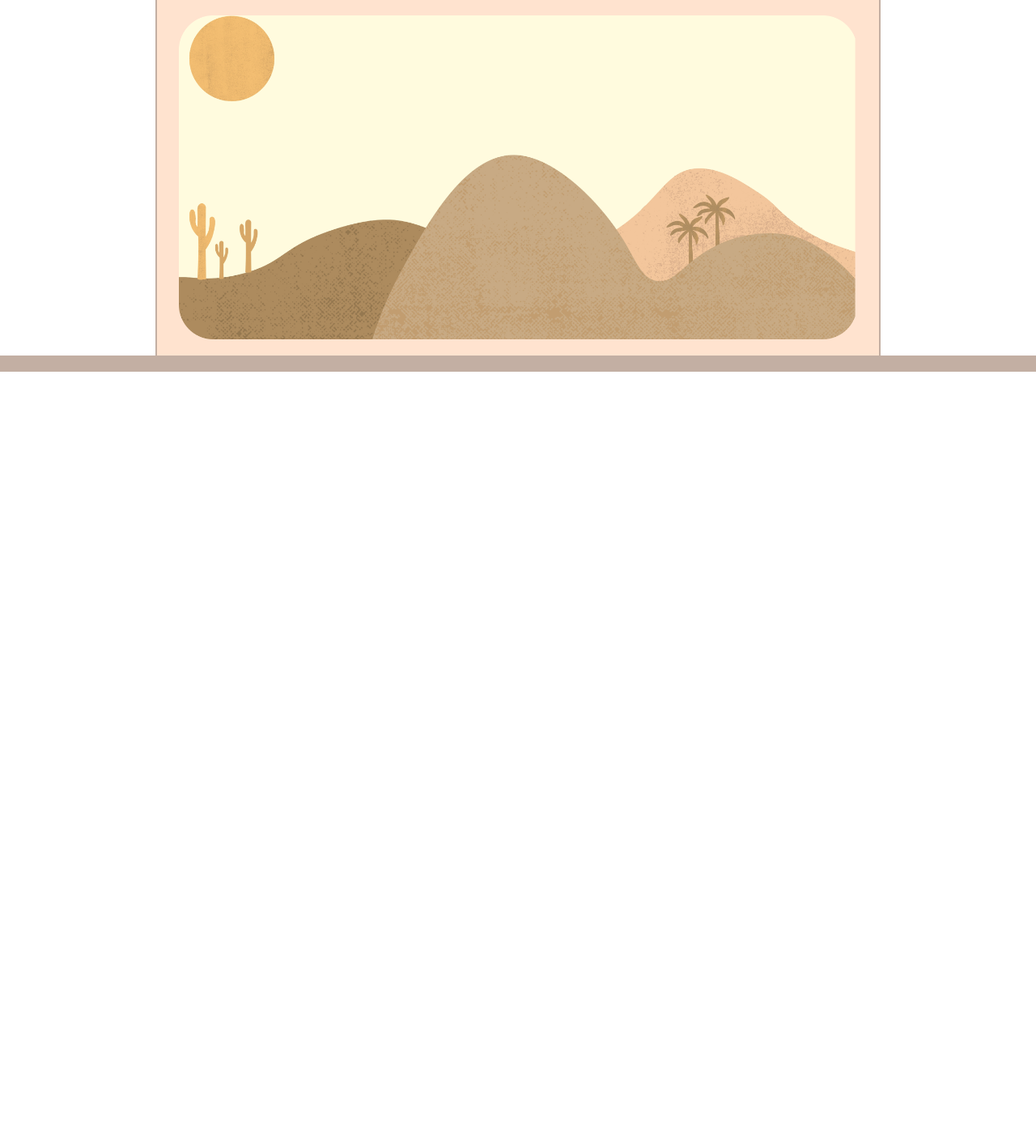
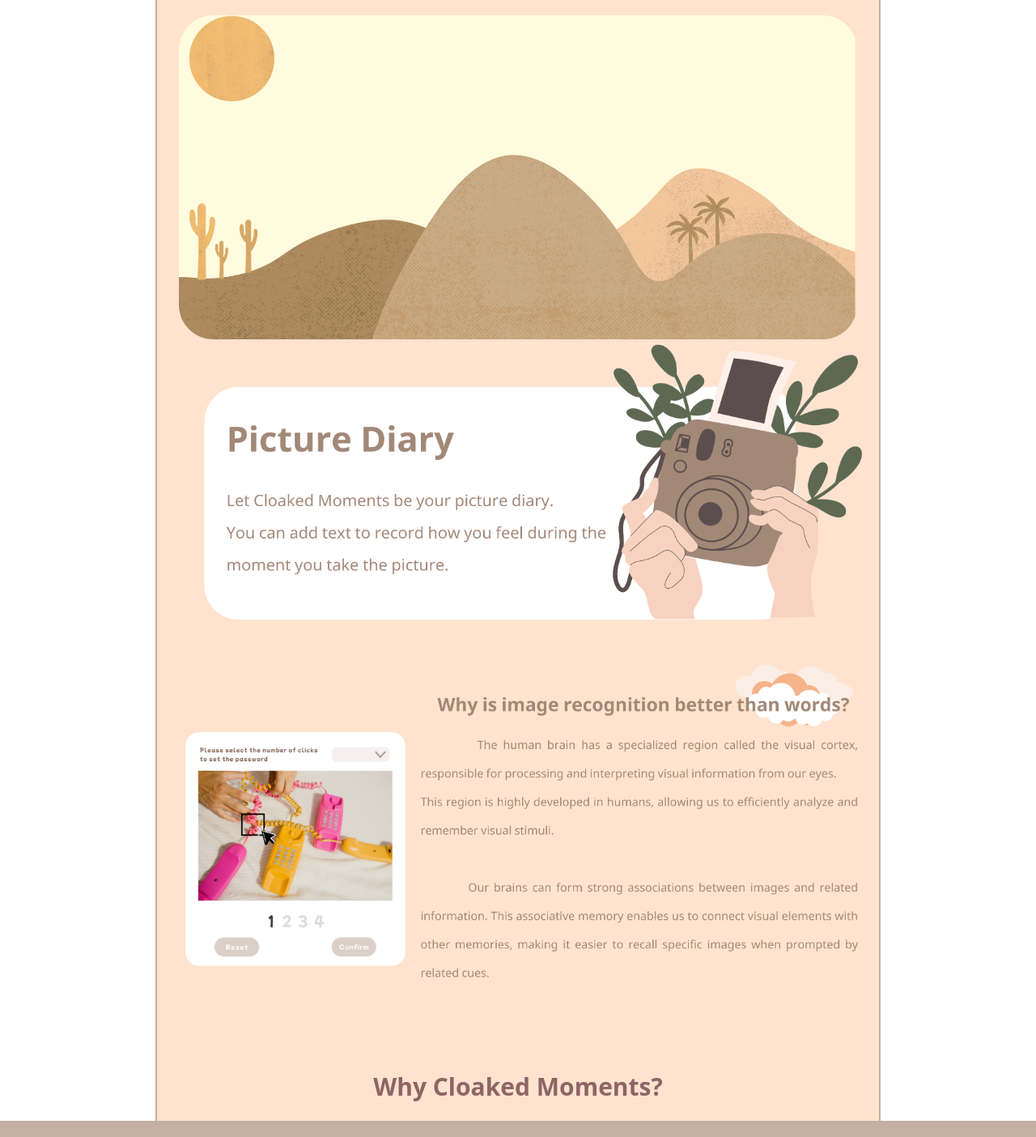
Before and after one commit to Morrok/utcc-secret-photo, a Django app: page / in a window 1280 px wide. Shown: the part 259-1663 px from the top of the page at 81% size. Before the commit the page ends 718 px from the top, so only its background shows below. Run offline with Django 4.2, Linux system fonts and the light colour scheme; some libraries are stand-ins or nearby versions.

Commit message:
update homepage2

```diff
--- a/secret_photo/static/css/styles.css
+++ b/secret_photo/static/css/styles.css
@@ -25,3 +25,41 @@
   background-color: rgba(255, 0, 0, 0.3); /* Adjust as needed */
   cursor: pointer;
 }
+
+.carousel-container {
+  position: relative;
+  width: 100%;
+  height: 400px; /* Adjust the height as needed */
+  overflow: hidden;
+}
+
+.carousel-container img {
+  position: absolute;
+  top: 0;
+  left: 0;
+  width: 100%;
+  height: 100%;
+  opacity: 0;
+  transition: opacity 0.5s ease-in-out; /* Add a smooth transition effect */
+}
+
+.carousel-container img.active {
+  opacity: 1;
+}
+/*for Why is Cloaked Moments better than other photo capture applications on mobile?*/
+.headline-container {
+  text-align: center;
+  margin-top: 100px; /* Adjust the margin as needed */
+}
+
+.headline {
+  font-size: 30px; /* Adjust the font size as needed */
+  font-weight: bold;
+  color: #8e6565; /* Initial color of the headline */
+  transition: color 0.3s; /* Add a smooth transition effect */
+}
+
+.headline:hover {
+  color: rgb(85, 68, 64); /* Color when hovering over the headline */
+  cursor: pointer; /* Show pointer cursor on hover */
+}
--- a/secret_photo/static/css/styles2.css
+++ b/secret_photo/static/css/styles2.css
@@ -94,6 +94,7 @@ footer {
   --bs-btn-disabled-border-color: brown;
 }
 
+
 /* Media Queries */
 /* For tablets and larger devices */
 @media screen and (min-width: 768px) {
@@ -120,6 +121,9 @@ footer {
   .logo-label {
     font-size: 55px;
   }
+  .carousel-container img {
+    height: 100%;
+  }
 }
 
 /* For mobile devices */
@@ -140,4 +144,7 @@ footer {
   .logo-label {
     font-size: 24px;
   }
+  .carousel-container img {
+    height: 40%;
+  }
 }
--- a/secret_photo/templates/secret_photo/homepage2.html
+++ b/secret_photo/templates/secret_photo/homepage2.html
@@ -3,7 +3,62 @@
 {% block content %}
     <div id="image-container">
         <img src="static/assets/img/rectangle-1.png" alt="">
+        <!-- <img src="static/assets/img/picture_diary.png" alt="">
+        <img src="static/assets/img/security_simplified.png" alt="">
+        <img src="static/assets/img/unlock_password.png" alt=""> -->
     </div>
+    <div class="carousel-container">
+          <img src="static/assets/img/picture_diary.png" alt="{{ image.title }}">
+          <img src="static/assets/img/security_simplified.png" alt="{{ image.title }}">
+          <img src="static/assets/img/un_picture.png" alt="{{ image.title }}">
+          <img src="static/assets/img/Pass_setting.png" alt="{{ image.title }}">
+      </div>
+      <div id="image-container">
+        <img src="static/assets/img/unlock_password.png" alt="">
+    </div>
+    <div class="headline-container">
+        <div class="headline">Why Cloaked Moments?</div>
+    </div>
+    <script>
+        const images = document.querySelectorAll(".carousel-container img");
+        let currentIndex = 0;
+        let timer;
 
+        function showImage(index) {
+        images.forEach((img, i) => {
+            if (i === index) {
+            img.classList.add("active");
+            } else {
+            img.classList.remove("active");
+            }
+        });
+        }
 
+        function nextImage() {
+        currentIndex = (currentIndex + 1) % images.length;
+        showImage(currentIndex);
+        }
+
+        function prevImage() {
+        currentIndex = (currentIndex - 1 + images.length) % images.length;
+        showImage(currentIndex);
+        }
+
+        function startTimer() {
+        timer = setInterval(nextImage, 10000); // Change image every 10 seconds
+        }
+
+        function stopTimer() {
+        clearInterval(timer);
+        }
+
+        const carouselContainer = document.querySelector(".carousel-container");
+
+        carouselContainer.addEventListener("mouseenter", stopTimer);
+        carouselContainer.addEventListener("mouseleave", startTimer);
+
+        showImage(currentIndex); // Show the first image initially
+        startTimer(); // Start the automatic image change on page load
+
+    </script>
 {% endblock %}
```
Also changed, not shown: secret_photo/static/assets/img/Pass_setting.png (added), secret_photo/static/assets/img/picture_diary.png (added), secret_photo/static/assets/img/security_simplified.png (added), secret_photo/static/assets/img/un_picture.png (added), secret_photo/static/assets/img/unlock_password.png (added).
